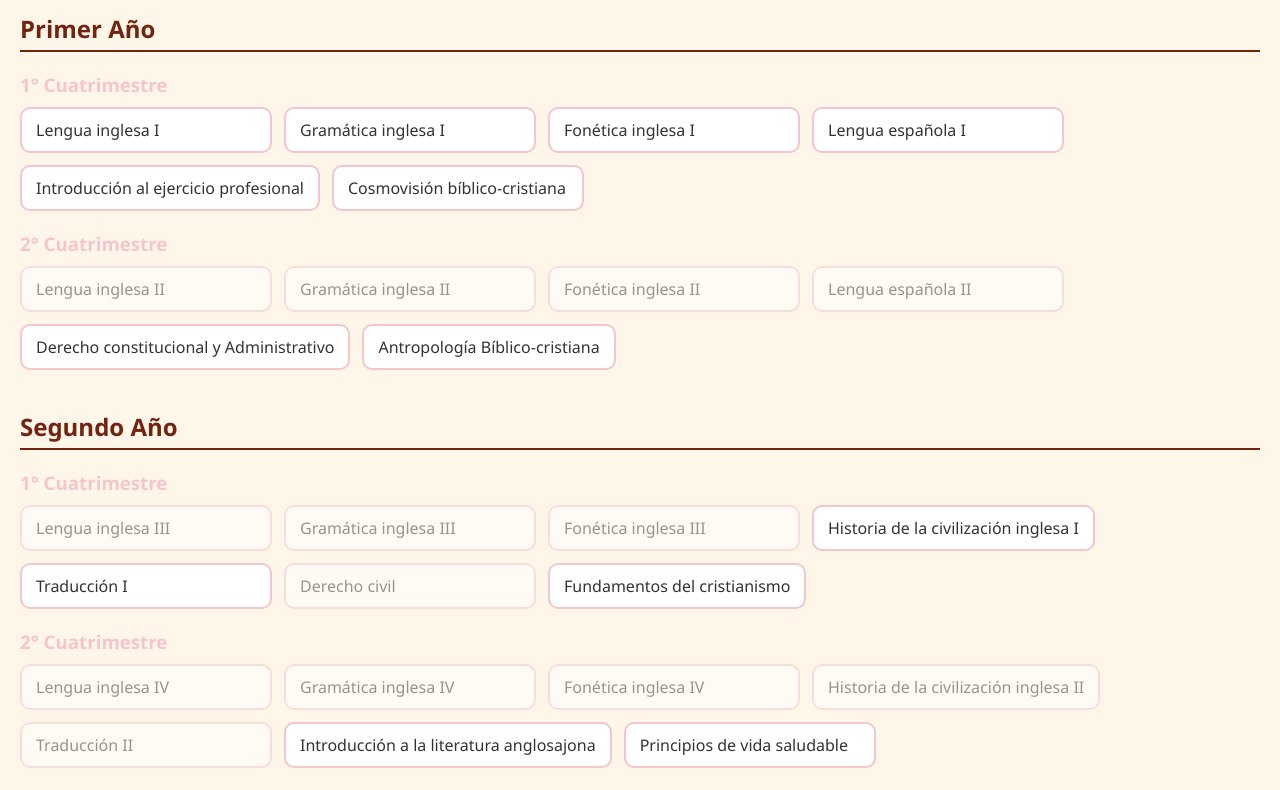
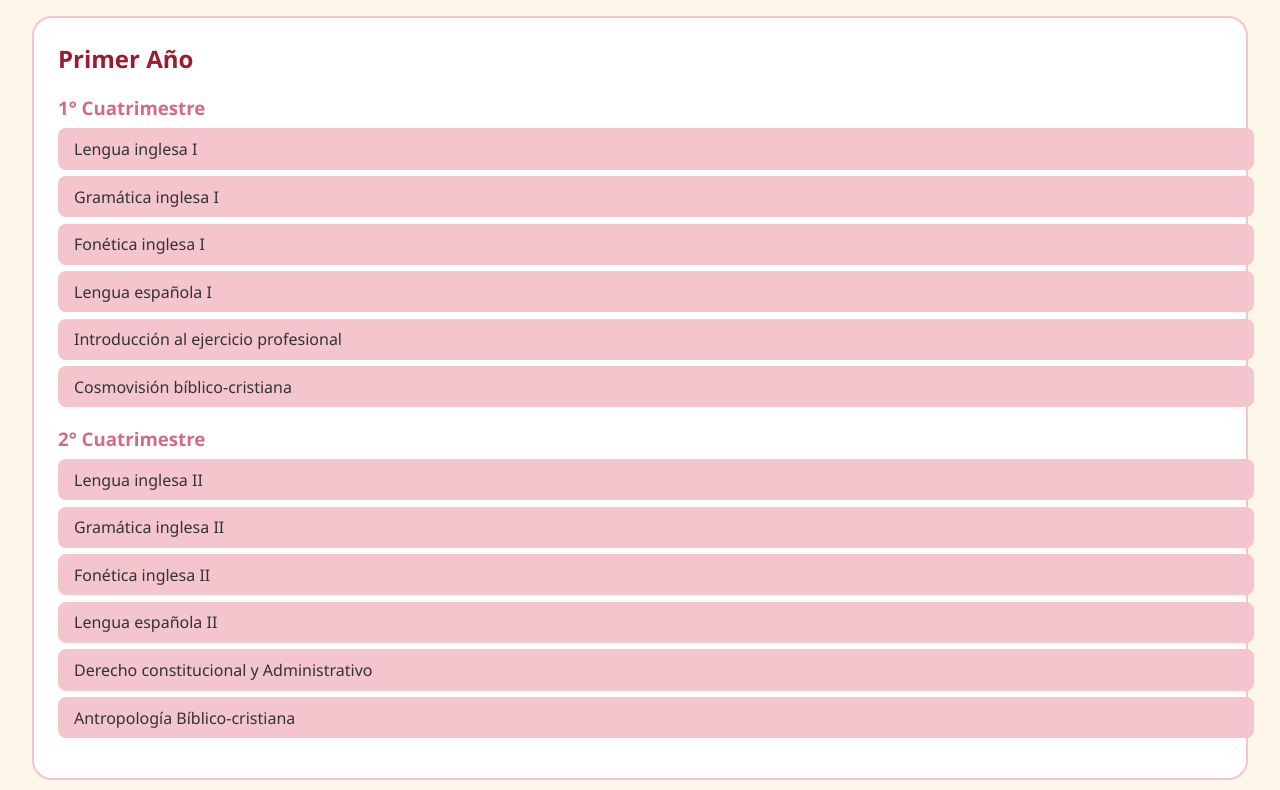
Before and after one commit to araceli2312/Malla-Carrera, a plain HTML site: page index.html in a window 1280 px wide. Shown: the part 112-902 px from the top of the page. Drawn offline with Linux system fonts and the light colour scheme.

Commit message:
Update estilos.css

```diff
--- a/estilos.css
+++ b/estilos.css
@@ -1,62 +1,59 @@
 body {
-  font-family: 'Segoe UI', sans-serif;
+  font-family: 'Segoe UI', Tahoma, Geneva, Verdana, sans-serif;
   background-color: #fff6ea;
   margin: 0;
-  padding: 20px;
+  padding: 2rem;
   color: #333;
 }
 
 h1 {
+  color: #9b1c31; /* cherry */
   text-align: center;
-  color: #722410;
+  margin-bottom: 2rem;
 }
 
 .anio {
-  margin-top: 40px;
+  border: 2px solid #f4c5cc;
+  border-radius: 20px;
+  padding: 1.5rem;
+  margin-bottom: 2rem;
+  background-color: #fff;
 }
 
 .anio h2 {
-  color: #722410;
-  border-bottom: 2px solid #722410;
-  padding-bottom: 5px;
+  color: #9b1c31; /* cherry */
+  margin-top: 0;
+}
+
+.cuatrimestre {
+  margin-bottom: 1rem;
 }
 
 .cuatrimestre h3 {
-  color: #f4c5cc;
-  margin-top: 20px;
-  margin-bottom: 10px;
-}
-
-.materias {
-  display: flex;
-  flex-wrap: wrap;
-  gap: 12px;
+  color: #d36b87; /* más fuerte que el anterior #f4c5cc */
+  margin-bottom: 0.5rem;
 }
 
 .materia {
-  background-color: #ffffff;
-  border: 2px solid #f4c5cc;
-  border-radius: 10px;
-  padding: 10px 14px;
-  min-width: 220px;
+  padding: 0.6rem 1rem;
+  margin: 0.4rem 0;
+  background-color: #f4c5cc;
+  border: none;
+  border-radius: 8px;
   cursor: pointer;
-  transition: transform 0.2s, background-color 0.3s;
+  display: block;
+  width: 100%;
+  text-align: left;
+  font-size: 1rem;
+  transition: background-color 0.3s ease, text-decoration 0.3s ease;
 }
 
 .materia:hover {
-  background-color: #fbe1e6;
-  transform: scale(1.02);
-}
-
-.materia.bloqueado {
-  opacity: 0.5;
-  cursor: not-allowed;
-  pointer-events: auto;
+  background-color: #f1afbd;
 }
 
 .materia.aprobada {
-  background-color: #d4edda;
-  border-color: #28a745;
-  color: #155724;
   text-decoration: line-through;
+  color: #9b1c31; /* mismo que el título */
+  background-color: #f4c5cc;
 }
```
